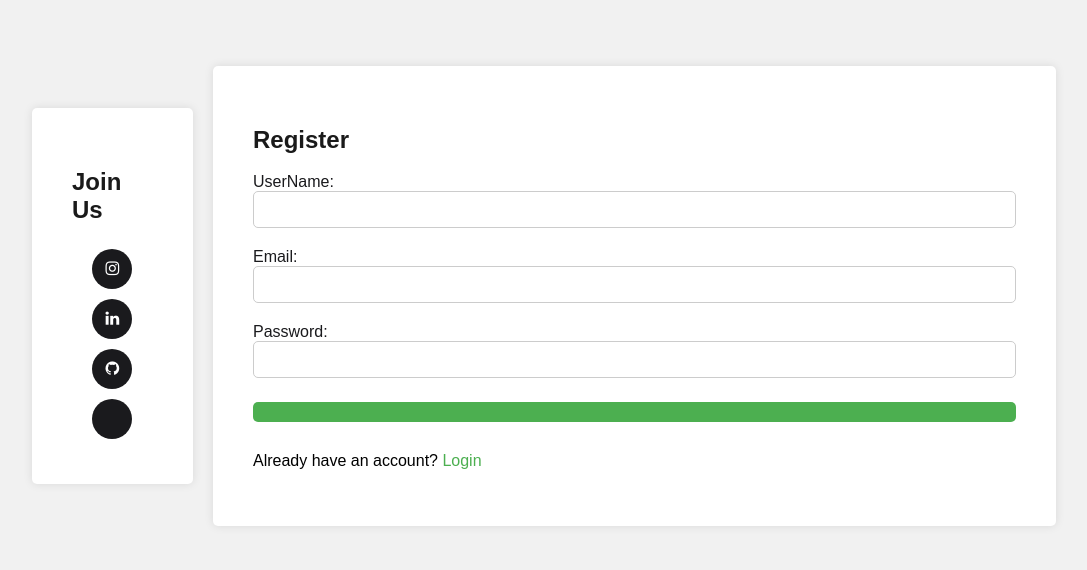
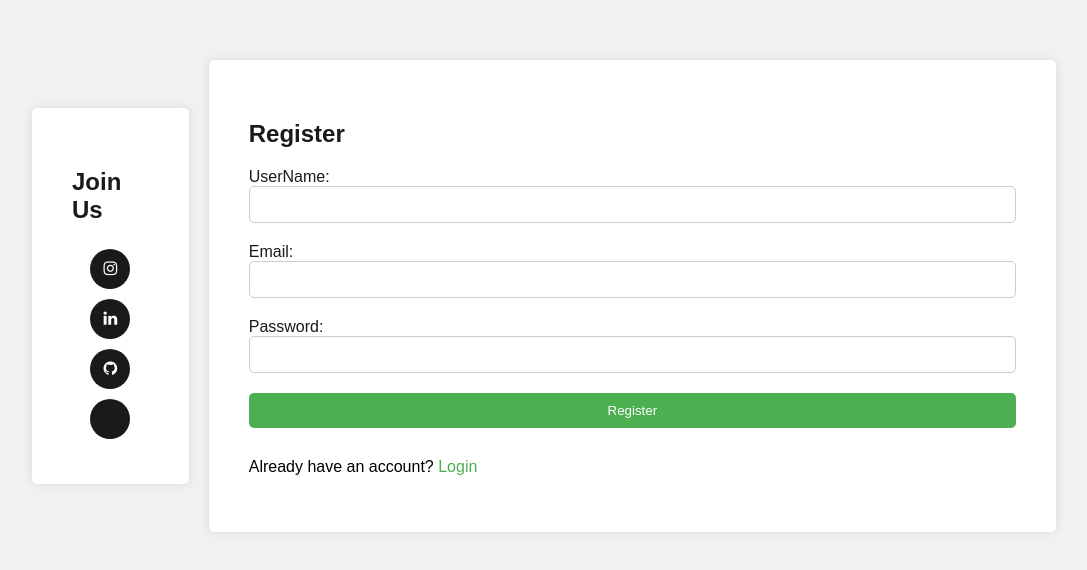
Before and after one commit to johnkinuthiaa/video-call-frontend, a React (Vite) app: page /register in a window 1280 px wide. Shown: the part 104-674 px from the top of the page, without its empty margins (96-1183 px from the left). Built offline with nearby package versions, Linux system fonts and the light colour scheme.

Commit message:
login error

```diff
--- a/src/components/Register.jsx
+++ b/src/components/Register.jsx
@@ -62,7 +62,7 @@ const Register =(()=>{
                     }}/>
 
                     <button type="submit" >
-
+                        Register
                     </button>
                 </form>
 
```
